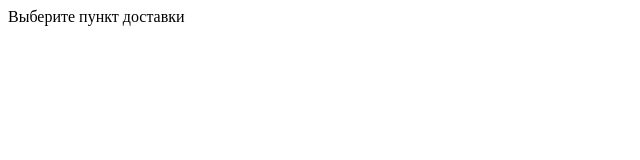
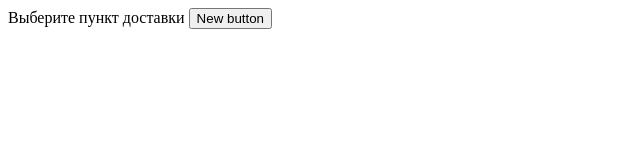
Before and after one commit to Pycha228/special-app, a plain HTML site: page index.html in a window 1280 px wide. Shown: the whole page, without its empty margins (0-640 px from the left). Drawn offline with Linux system fonts and the light colour scheme.

Commit message:
new button added

```diff
--- a/index.html
+++ b/index.html
@@ -8,5 +8,8 @@
 </head>
 <body>
     Выберите пункт доставки
+    <button>
+        New button
+    </button>
 </body>
 </html>
```
